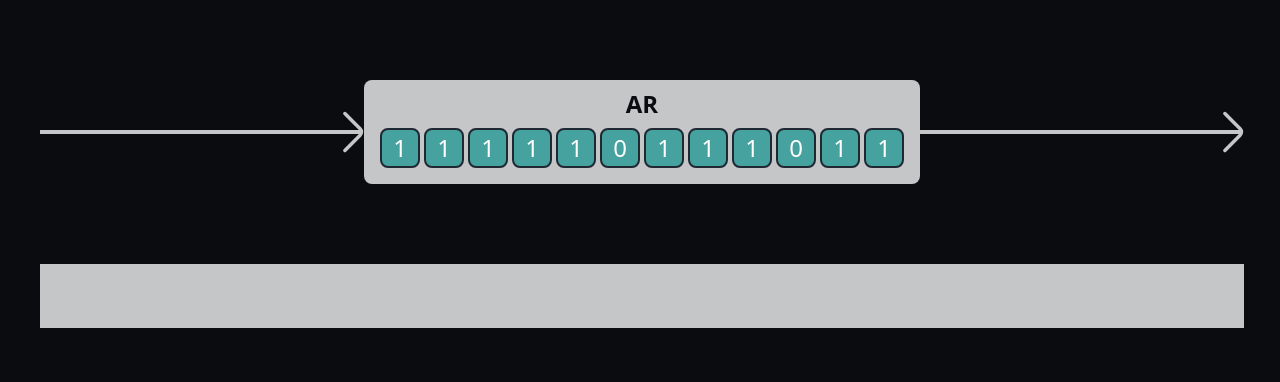
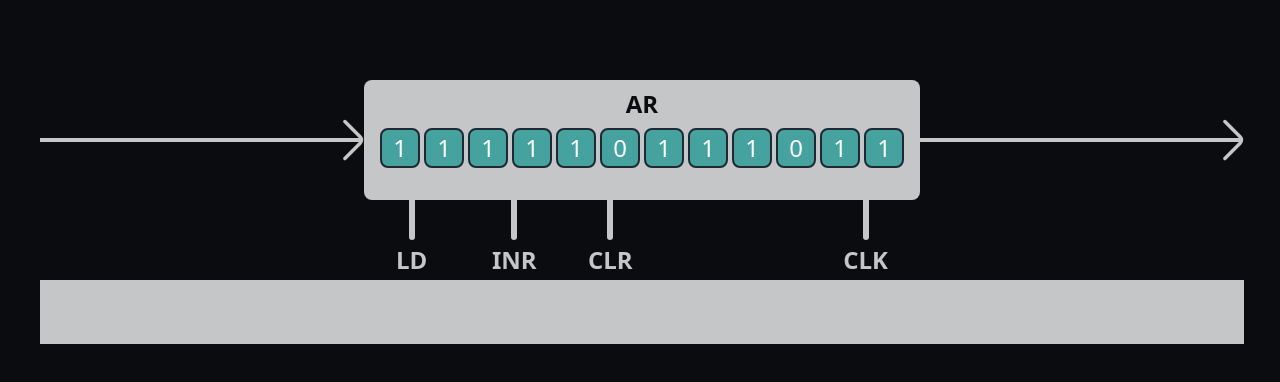
Before and after one commit to Bahador-Aryaeefar/Instruction-Set-Simulator, a Nuxt app: page / in a window 1280 px wide. Shown: the top 382 px of the page. Built offline with nearby package versions, Linux system fonts and the light colour scheme.

Commit message:
ld,inf,clr

```diff
--- a/pages/index.vue
+++ b/pages/index.vue
@@ -14,13 +14,32 @@
                             stroke-linejoin="round" />
                     </svg>
 
-                    <div class="w-fit px-4 pb-4 pt-2 bg-arch-white rounded-lg relative">
+                    <div class="w-fit px-4 pb-8 pt-2 bg-arch-white rounded-lg relative">
                         <div class="text-arch-black font-bold text-2xl text-center">AR</div>
                         <ul class="flex mt-2 gap-1">
                             <li v-for="item in [1, 1, 1, 1, 1, 0, 1, 1, 1, 0, 1, 1]"
                                 class="w-10 h-10 bg-arch-dark flex items-center justify-center text-white text-2xl font-medium rounded-lg border-[0.125rem] border-arch-gray">
                                 {{ item }}</li>
                         </ul>
+
+                        <div class="absolute top-[7.5rem] left-[2rem] flex-col flex items-center gap-1 text-2xl font-bold">
+                            <div class="w-1.5 h-10 bg-arch-white rounded-b-full"></div>
+                            LD
+                        </div>
+                        <div class="absolute top-[7.5rem] left-[8rem] flex-col flex items-center gap-1 text-2xl font-bold">
+                            <div class="w-1.5 h-10 bg-arch-white rounded-b-full"></div>
+                            INR
+                        </div>
+                        <div class="absolute top-[7.5rem] left-[14rem] flex-col flex items-center gap-1 text-2xl font-bold">
+                            <div class="w-1.5 h-10 bg-arch-white rounded-b-full"></div>
+                            CLR
+                        </div>
+
+
+                        <div class="absolute top-[7.5rem] right-[2rem] flex-col flex items-center gap-1 text-2xl font-bold">
+                            <div class="w-1.5 h-10 bg-arch-white rounded-b-full"></div>
+                            CLK
+                        </div>
                     </div>
 
                     <div class="h-1 w-[20rem] bg-arch-white"></div>
```
Also changed, not shown: 2 other files (tests, documents, lock files or other folders).
